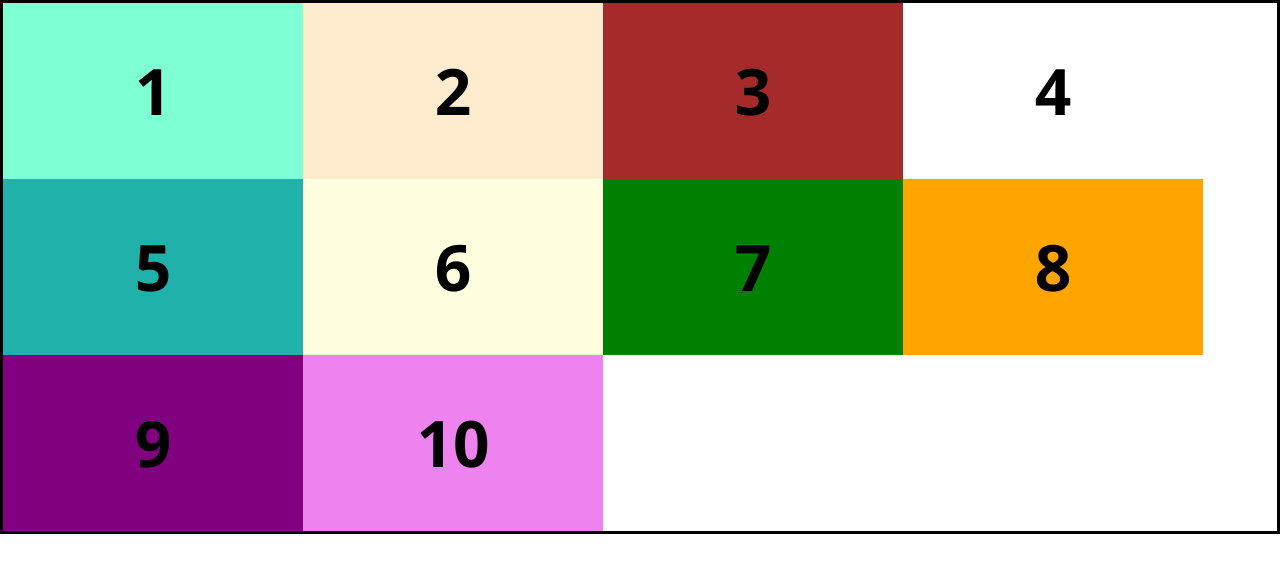
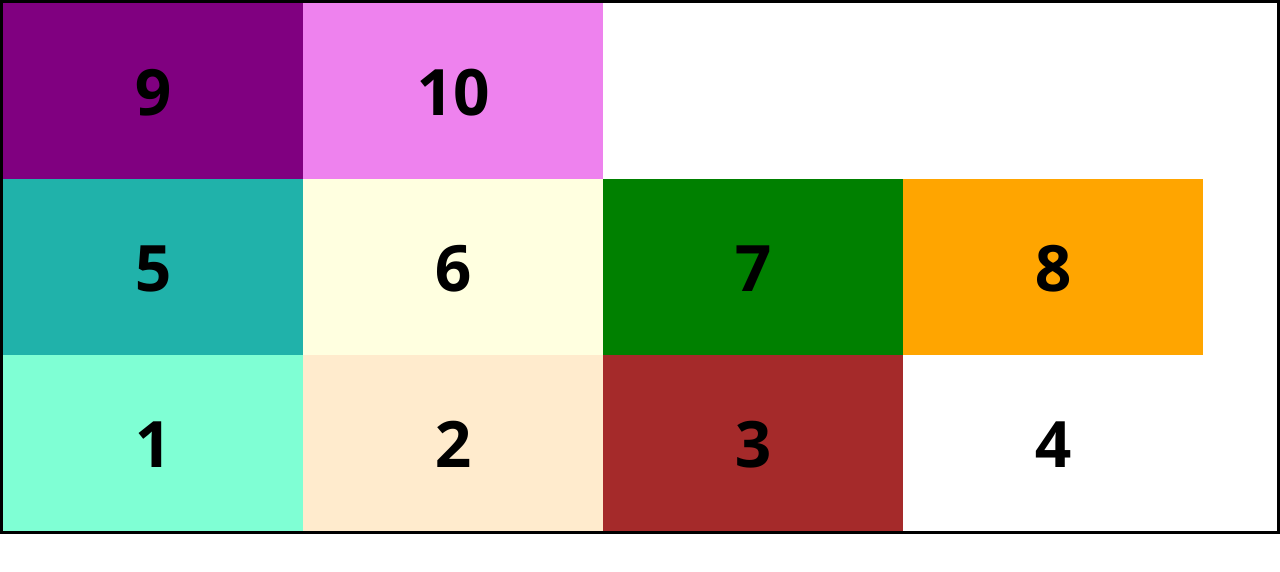
Before and after one commit to devspectre91/flexbox, a plain HTML site: page index.html in a window 1280 px wide. Drawn offline with Linux system fonts and the light colour scheme.

Commit message:
Container properties=>  display:flex; flex-wrap:wrap-reverse

```diff
--- a/styles.css
+++ b/styles.css
@@ -149,7 +149,7 @@ body {
 }
 .container {
   display: flex;
-  flex-wrap:wrap;
+  flex-wrap:wrap-reverse;
   border: 3px solid black;
 }
 .box1 {
```
